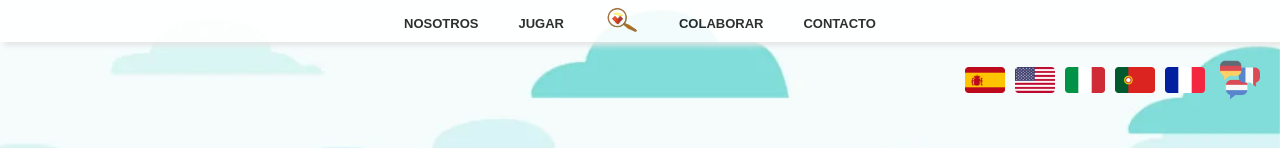
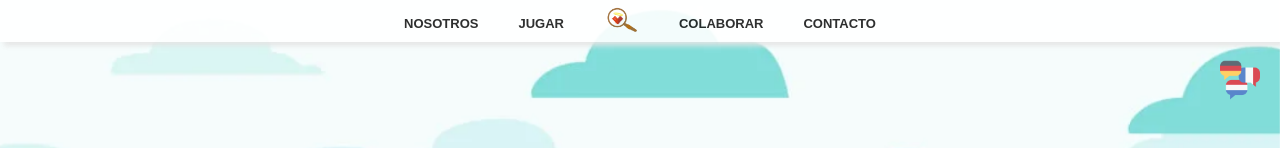
Before and after one commit to alecalgaro/enbuscadelasantidad-web, a React (Vite) app: page / in a window 1280 px wide. Shown: the top 148 px of the page. Built offline with nearby package versions, Linux system fonts and the light colour scheme.

Commit message:
Corrección de iconos idiomas

```diff
--- a/src/components/Header.jsx
+++ b/src/components/Header.jsx
@@ -19,7 +19,7 @@ const Header = ({i}) => {
     window.location.reload();   // actualiza la pagina
   }
 
-  const [showIcons, setShowIcons] = useState(false);
+  const [hideIcons, setHideIcons] = useState(true);
 
   return (
     <>
@@ -48,14 +48,14 @@ const Header = ({i}) => {
         </HeaderDescription>
 
         <Languages>
-          <LanguagesButtons showIcons={showIcons}>
+          <LanguagesButtons hideIcons={hideIcons}>
             <button onClick={() => saveLanguage('spanish')}><img src={iconSpanish} alt="icono español"/></button>
             <button onClick={() => saveLanguage('english')}><img src={iconEnglish} alt="icono ingles"/></button>
             <button onClick={() => saveLanguage('italian')}><img src={iconItalian} alt="icono italiano"/></button>
             <button onClick={() => saveLanguage('portuguese')}><img src={iconPortuguese} alt="icono portugues"/></button>
             <button onClick={() => saveLanguage('french')}><img src={iconFrench} alt="icono frances"/></button>
           </LanguagesButtons>
-          <button onClick={() => setShowIcons(!showIcons)}><img src={iconLanguages} alt="icono idiomas"/></button>
+          <button onClick={() => setHideIcons(!hideIcons)}><img src={iconLanguages} alt="icono idiomas"/></button>
         </Languages>
       </HeaderContainer>
     </>
@@ -199,9 +199,9 @@ const Languages = styled.div`
 `
 
 const LanguagesButtons = styled.div`
-    display: flex;
+    display: ${(props) => (props.hideIcons ? 'none' : 'flex')};
     gap: 1rem;
-    transition: all .8s;
     margin-right: 1.5rem;
-    opacity: ${(props) => (props.showIcons ? 0 : 1)};
+    /* transition: opacity 1s; */
+    /* opacity: ${(props) => (props.hideIcons ? 0 : 1)}; */
 `
```
Also changed, not shown: src/img/icons/icon-english.webp.
